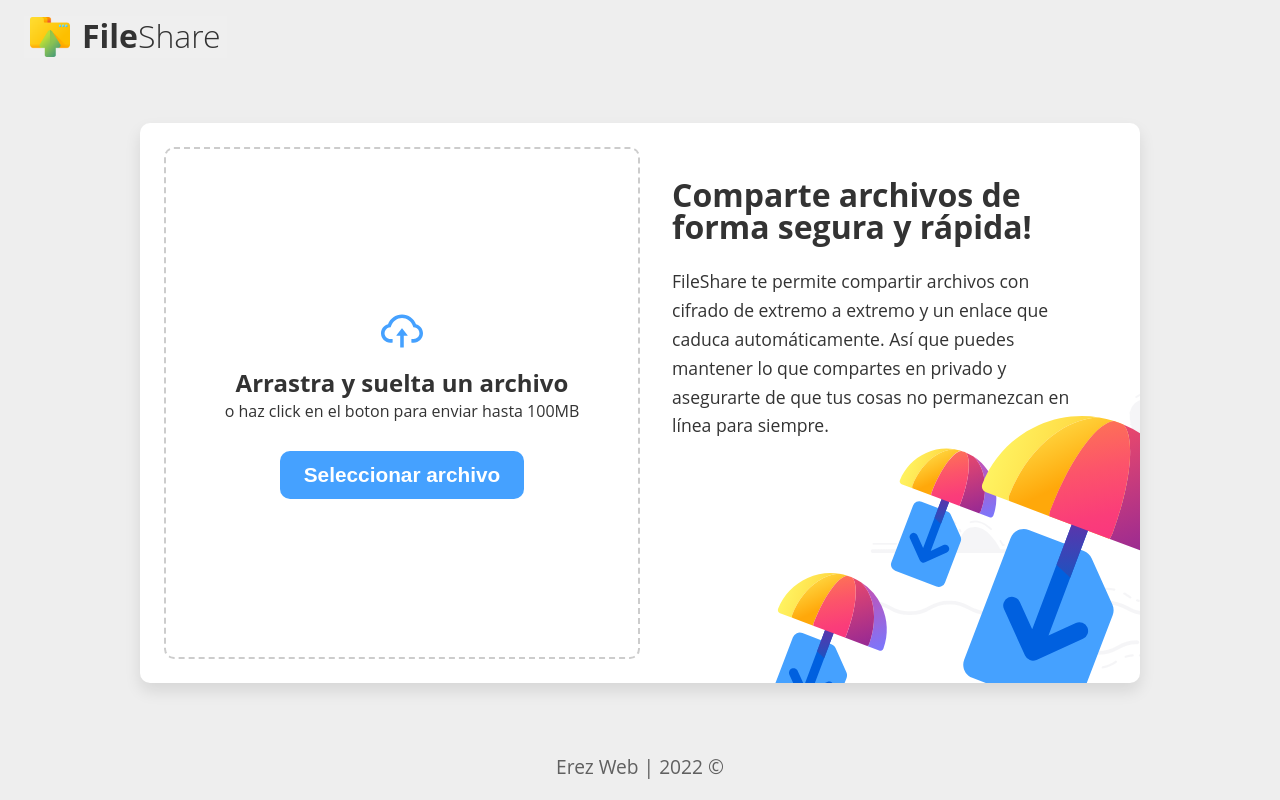
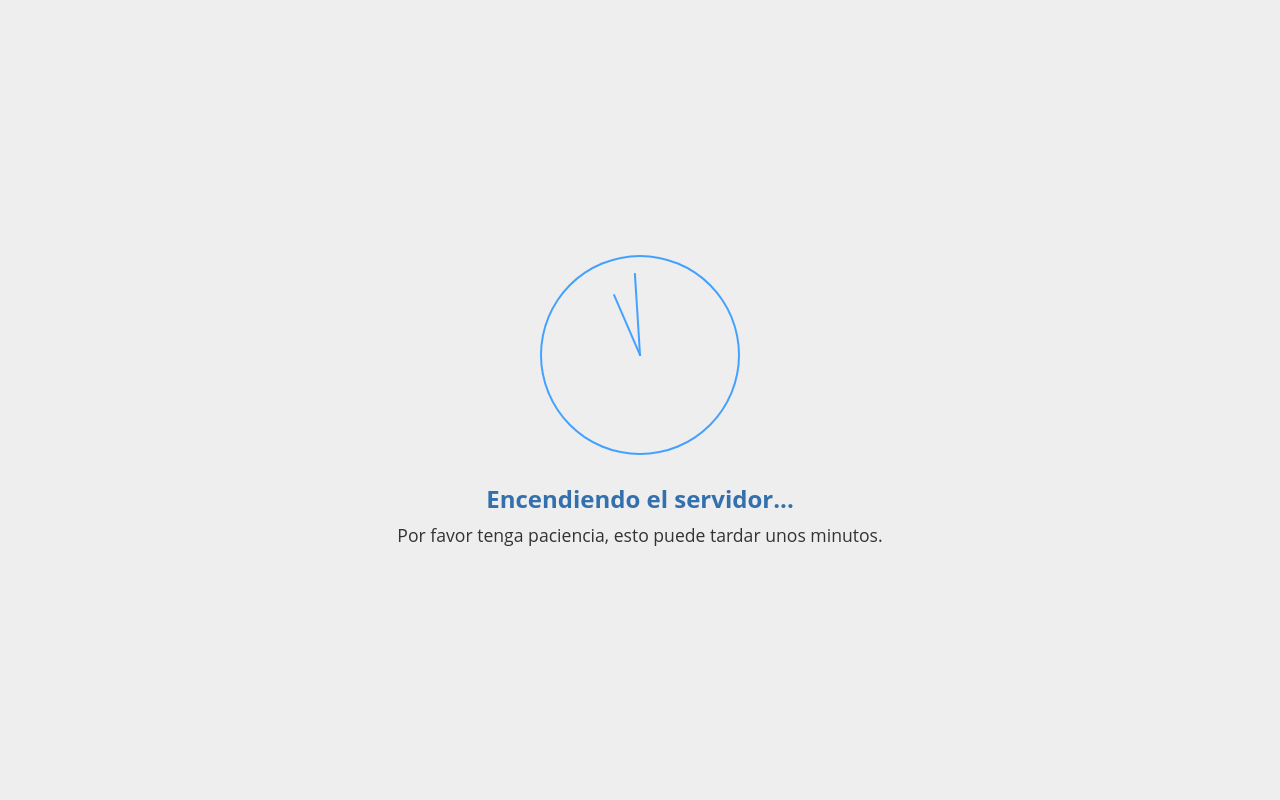
Before and after one commit to Erezz1/file-share, a Next.js app: page / in a window 1280 px wide. Built offline with nearby package versions, Linux system fonts and the light colour scheme; no server answers.

Commit message:
Detalles hechos para encender el servidor

```diff
--- /dev/null
+++ b/client/runServer.js
@@ -0,0 +1,16 @@
+import { SERVER_URL } from '../utilities/url';
+
+export const runServer = async ( setIsLoading ) => {
+
+    try {
+        const res = await fetch(`${ SERVER_URL }/api/files`);
+        const data = await res.json();
+
+        if ( data.ok ) {
+            return setIsLoading( false );
+        }
+
+    } catch ( error ) {
+        console.log( error );
+    }
+}
--- /dev/null
+++ b/components/RunServer.jsx
@@ -0,0 +1,23 @@
+import ClockLoader from 'react-spinners/ClockLoader';
+
+import styles from '../styles/run-server.module.css';
+
+const RunServer = () => {
+    return (
+        <div className={ styles.container }>
+            <ClockLoader
+                color="#45a1ff"
+                loading={ true }
+                size={ 200 }
+            />
+            <h3 className={ styles.title }>
+                Encendiendo el servidor...
+            </h3>
+            <p className={ styles.text }>
+                Por favor tenga paciencia, esto puede tardar unos minutos.
+            </p>
+        </div>
+    )
+}
+
+export default RunServer;
--- a/pages/_app.js
+++ b/pages/_app.js
@@ -1,11 +1,24 @@
+import { useState, useEffect } from 'react';
 import { ToastContainer } from 'react-toastify';
 
 import AppProvider from '../context/AppProvider';
+import RunServer from '../components/RunServer';
+import { runServer } from '../client/runServer';
 
 import 'react-toastify/dist/ReactToastify.css';
 import '../styles/globals.css';
 
 const MyApp = ({ Component, pageProps }) => {
+
+    const [ isLoading, setIsLoading ] = useState( true );
+
+    useEffect(() => {
+        runServer( setIsLoading );
+    }, [])
+
+    if ( isLoading ) {
+        return <RunServer />
+    }
 
     return (
         <AppProvider>
--- /dev/null
+++ b/styles/run-server.module.css
@@ -0,0 +1,23 @@
+.container {
+    width: 100vw;
+    height: 100vh;
+    display: flex;
+    flex-direction: column;
+    justify-content: center;
+    align-items: center;
+}
+
+.title {
+    font-size: 1.5rem;
+    color: #3370ad;
+    text-align: center;
+    margin: 2rem 1rem 1rem 1rem;
+    font-weight: bold;
+}
+
+.text {
+    font-size: 1.1rem;
+    color: #333;
+    text-align: center;
+    margin: 0 1rem;
+}
--- a/utilities/url.js
+++ b/utilities/url.js
@@ -1,2 +1,5 @@
 export const SERVER_URL = 'https://file-share-erez.herokuapp.com';
 export const CLIENT_URL = 'https://file-share-rouge.vercel.app';
+
+// export const SERVER_URL = 'http://localhost:8080';
+// export const CLIENT_URL = 'http://localhost:3000';
```
